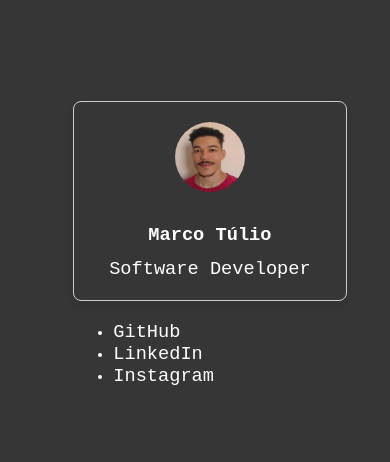
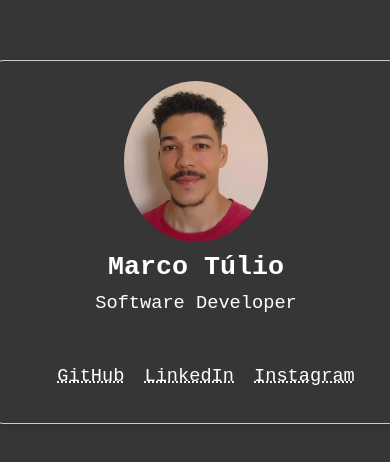
Before and after one commit to tmarcorf/tmarcorf-tech, an Angular app: page / in a window 390 px wide. Shown: the part 180-642 px from the top of the page. Built offline with nearby package versions, Linux system fonts and the light colour scheme.

Commit message:
feat: alterando propriedades CSS

```diff
--- a/src/app/app.component.html
+++ b/src/app/app.component.html
@@ -2,7 +2,6 @@
   <img class="image" src="../assets/euVermelho.jpg">
   <span class="name">Marco Túlio</span>
   <span class="dev">Software Developer</span>
-</div>
 
   <div class="social">
     <ul>
@@ -21,6 +20,5 @@
         <a href="https://www.instagram.com/tmarcorf/" target="_blank">Instagram</a>
       </li>
     </ul>
-
-
   </div>
+</div>
--- a/src/app/app.component.scss
+++ b/src/app/app.component.scss
@@ -12,6 +12,8 @@ a {
     text-decoration: none;
     border-radius: 2px;
     font-size: 14pt;
+    text-decoration: underline;
+    text-decoration-style: dotted;
 }
 
 a:hover {
@@ -23,11 +25,11 @@ a:hover {
 /* Cartões */
 .card {
     width: 80%;
-    max-width: 600px;
+    max-width: 700px;
     height: auto;
     border: 1px solid #ccc;
     border-radius: 8px;
-    padding: 40px;
+    padding: 30px;
     margin: 20px auto;
     display: flex;
     flex-direction: column;
@@ -39,55 +41,45 @@ a:hover {
 
 .name {
     position: relative;
-    margin-top: 10%;
+    margin-top: 10px;
     font-size: 20pt;
     font-weight: bold;
 }
 
 .dev {
     position: relative;
-    margin-top: 10%;
+    margin-top: 10px;
     font-size: 14pt;
 }
 
 /* Imagens */
 .image {
-    height: 210px;
-    width: 200px;
+    height: 40%;
+    width: 40%;
     border-radius: 50%;
-    margin-bottom: 20px;
+    display: flex;
+}
+
+.social {
+    margin-top: 35px;
+}
+
+.link {
+    display: inline;
+    margin-right: 20px;
 }
 
 /* Media Queries */
 @media (max-width: 768px) {
     .card {
-        width: 90%;
+        width: 85%;
         padding: 30px;
-    }
-
-    .card span {
-        margin-top: 5%;
-        font-size: 16pt;
-    }
-
-    .image {
-        height: 80px;
-        width: 80px;
     }
 }
 
 @media (max-width: 480px) {
     .card {
-        width: 95%;
+        width: 90%;
         padding: 20px;
     }
-
-    .card span {
-        font-size: 14pt;
-    }
-
-    .image {
-        height: 70px;
-        width: 70px;
-    }
 }
```
Lines whose indentation alone changed are shown as unchanged.
